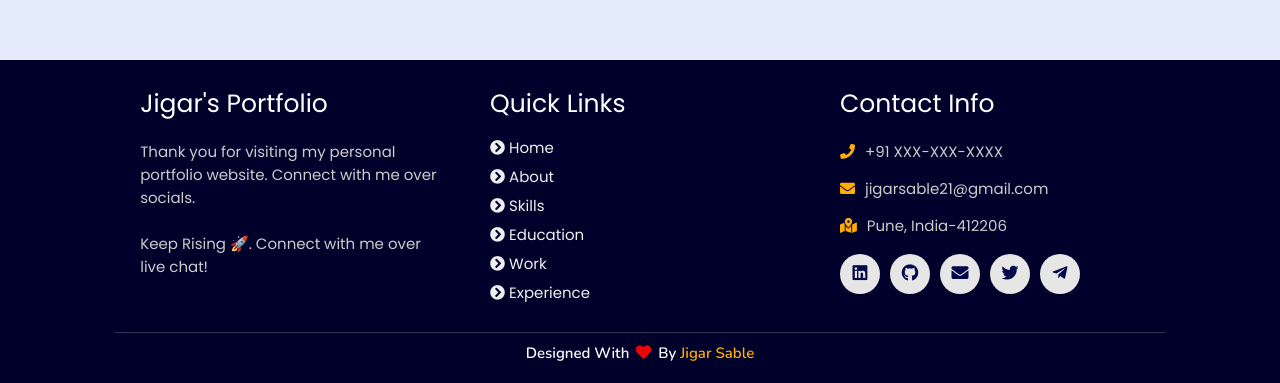
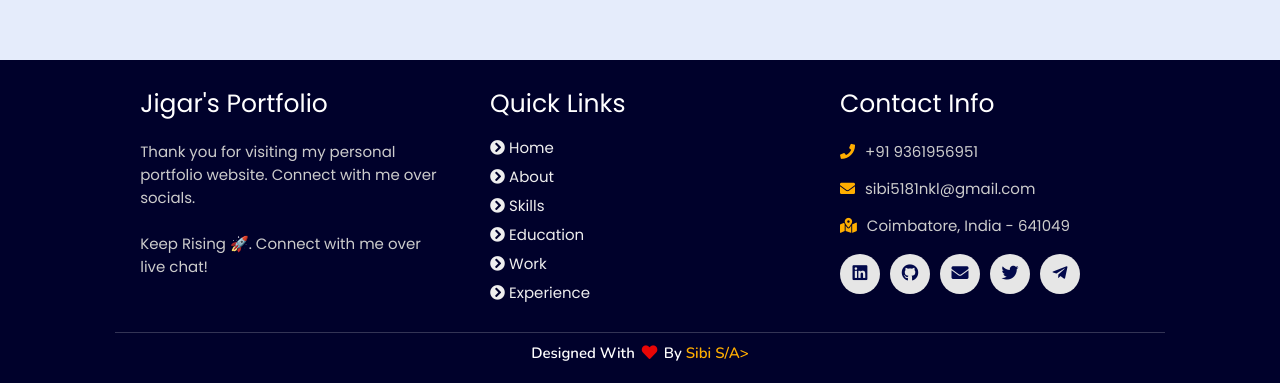
Before and after one commit to Sibi5181nkl/Portfolio, a plain HTML site: page index.html in a window 1280 px wide. Shown: the part 6577-6960 px from the top of the page. Drawn offline with nearby package versions, Linux system fonts and the light colour scheme.

Commit message:
index.html

```diff
--- a/index.html
+++ b/index.html
@@ -356,9 +356,9 @@
 
       <div class="box">
           <h3>contact info</h3>
-          <p> <i class="fas fa-phone"></i>+91 XXX-XXX-XXXX</p>
-          <p> <i class="fas fa-envelope"></i>jigarsable21@gmail.com</p>
-          <p> <i class="fas fa-map-marked-alt"></i>Pune, India-412206</p>
+          <p> <i class="fas fa-phone"></i>+91 9361956951</p>
+          <p> <i class="fas fa-envelope"></i>sibi5181nkl@gmail.com</p>
+          <p> <i class="fas fa-map-marked-alt"></i>Coimbatore, India - 641049</p>
           <div class="share">
 
               <a href="https://www.linkedin.com/in/jigar-sable" class="fab fa-linkedin" aria-label="LinkedIn" target="_blank"></a>
@@ -370,7 +370,7 @@
       </div>
   </div>
 
-  <h1 class="credit">Designed with <i class="fa fa-heart pulse"></i> by <a href="https://www.linkedin.com/in/jigar-sable"> jigar sable</a></h1>
+  <h1 class="credit">Designed with <i class="fa fa-heart pulse"></i> by <a href="https://www.linkedin.com/in/jigar-sable"> Sibi S/a></h1>
 
 </section>
 <!-- footer section ends -->
```
